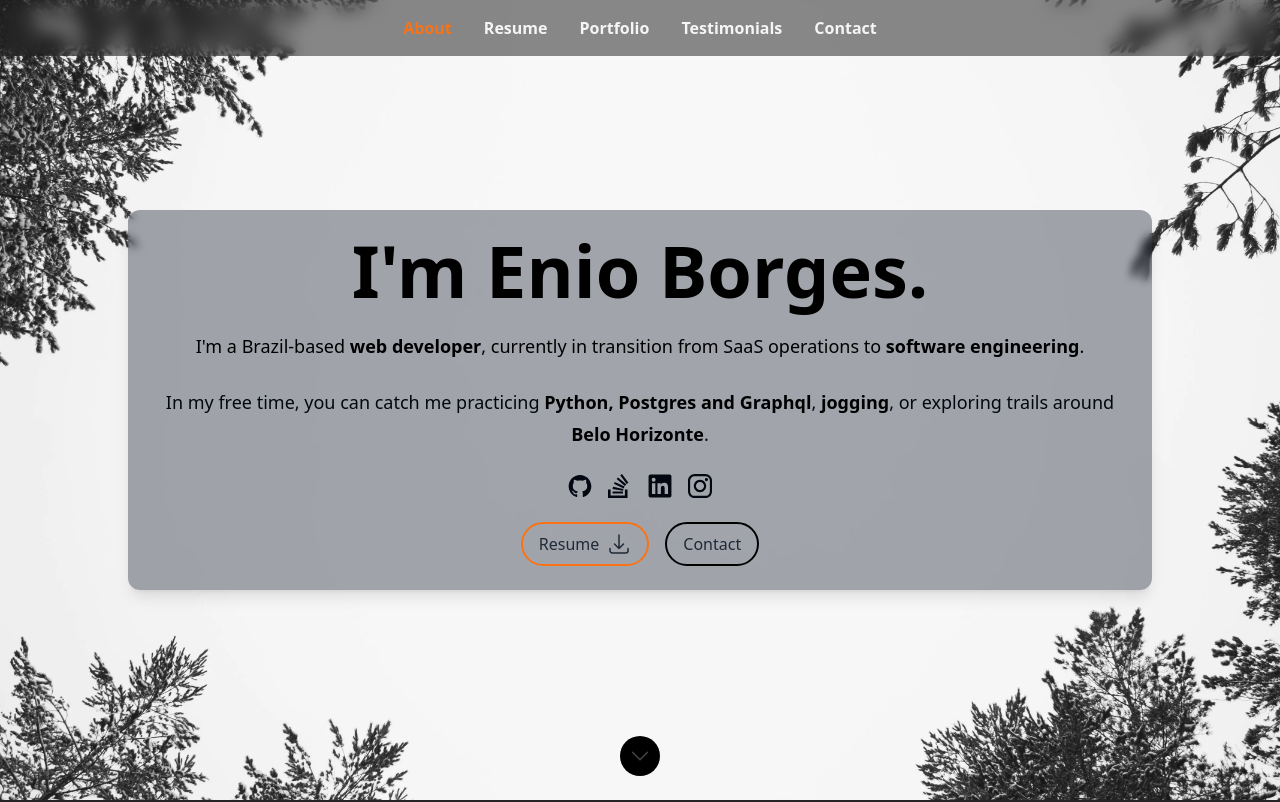
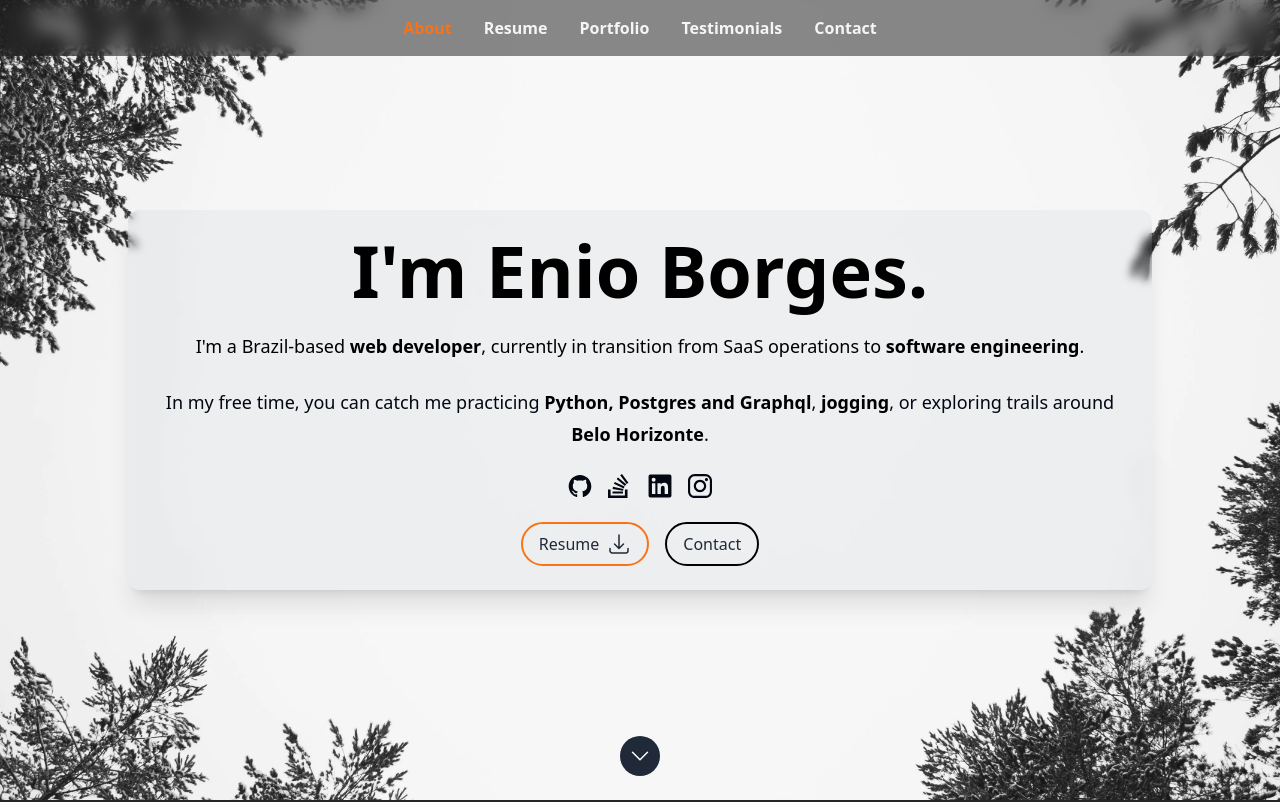
Before and after one commit to borgesenioc/react-resume-enio, a Next.js app: page / in a window 1280 px wide. Shown: the top 802 px of the page. Built offline with nearby package versions, Linux system fonts and the light colour scheme.

Commit message:
Update Hero background color

```diff
--- a/src/components/Sections/Hero.tsx
+++ b/src/components/Sections/Hero.tsx
@@ -21,7 +21,7 @@ const Hero: FC = memo(() => {
           src={imageSrc}
         />
         <div className="z-10  max-w-screen-lg px-4 lg:px-0">
-          <div className="flex flex-col items-center gap-y-6 rounded-xl bg-gray-800/40 p-6 text-center shadow-lg backdrop-blur-sm">
+          <div className="flex flex-col items-center gap-y-6 rounded-xl bg-gray-400/10 p-6 text-center shadow-xl backdrop-blur-sm">
             <h1 className="text-4xl font-bold text-black sm:text-5xl lg:text-7xl">{name}</h1>
             {description}
             <div className="flex gap-x-4 text-gray-950">
@@ -45,9 +45,9 @@ const Hero: FC = memo(() => {
         </div>
         <div className="absolute inset-x-0 bottom-6 flex justify-center">
           <a
-            className="rounded-full bg-black p-1 ring-black ring-offset-2 ring-offset-gray-700/80 focus:outline-none focus:ring-2 sm:p-2"
+            className="rounded-full bg-gray-800 p-1 ring-black ring-offset-2 ring-offset-gray-700/80 focus:outline-none focus:ring-2 sm:p-2"
             href={`/#${SectionId.About}`}>
-            <ChevronDownIcon className="h-5 w-5 bg-transparent sm:h-6 sm:w-6" />
+            <ChevronDownIcon className="h-5 w-5 text-white sm:h-6 sm:w-6" />
           </a>
         </div>
       </div>
```
Also changed, not shown: src/images/trees-from-below.jpeg (deleted).
